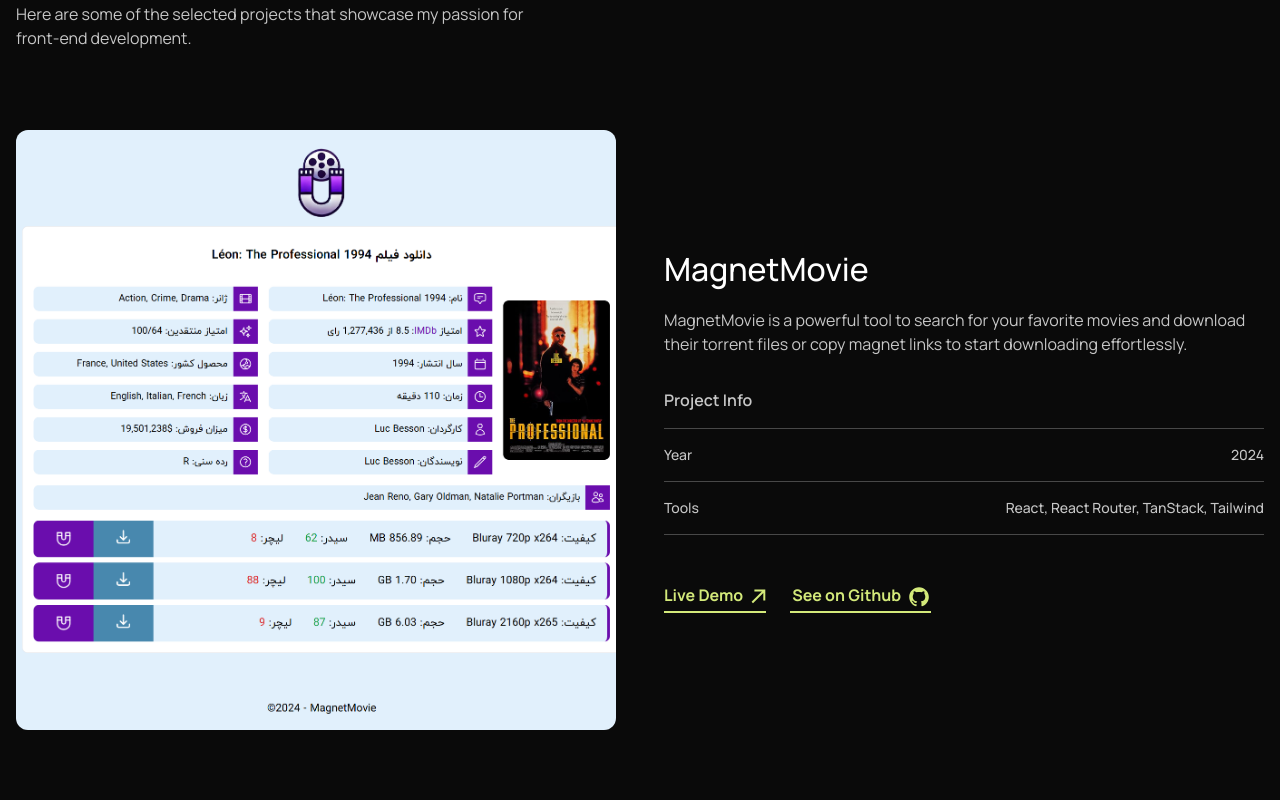
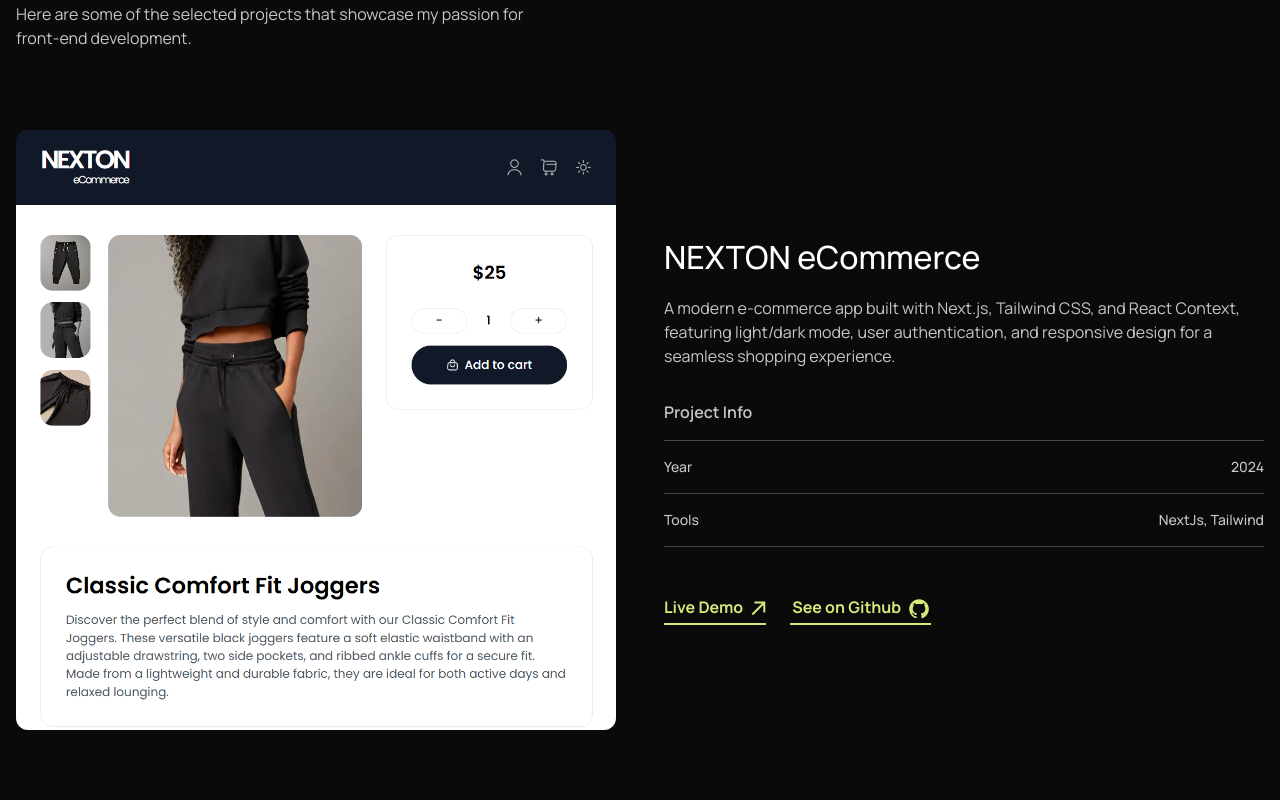
Before and after one commit to amirmousav1/Portfolio, a React (Vite) app: page / in a window 1280 px wide. Shown: the part 1040-1840 px from the top of the page. Built offline with nearby package versions, Linux system fonts and the light colour scheme.

Commit message:
updated my projects

```diff
--- a/src/CustomizePortfolio.jsx
+++ b/src/CustomizePortfolio.jsx
@@ -51,6 +51,16 @@
 // Your Projects
 export const projects = [
   {
+    title: "NEXTON eCommerce",
+    description:
+      "A modern e-commerce app built with Next.js, Tailwind CSS, and React Context, featuring light/dark mode, user authentication, and responsive design for a seamless shopping experience.",
+    year: "2024",
+    technologies: "NextJs, Tailwind",
+    image: "./nextonecommerce.vercel.app.png",
+    demoLink: "https://nextonecommerce.vercel.app",
+    githubLink: "https://github.com/amirmousav1/NEXTON-eCommerce",
+  },
+  {
     title: "MagnetMovie",
     description:
       "MagnetMovie is a powerful tool to search for your favorite movies and download their torrent files or copy magnet links to start downloading effortlessly.",
```
Also changed, not shown: public/nextonecommerce.vercel.app.png (added).
